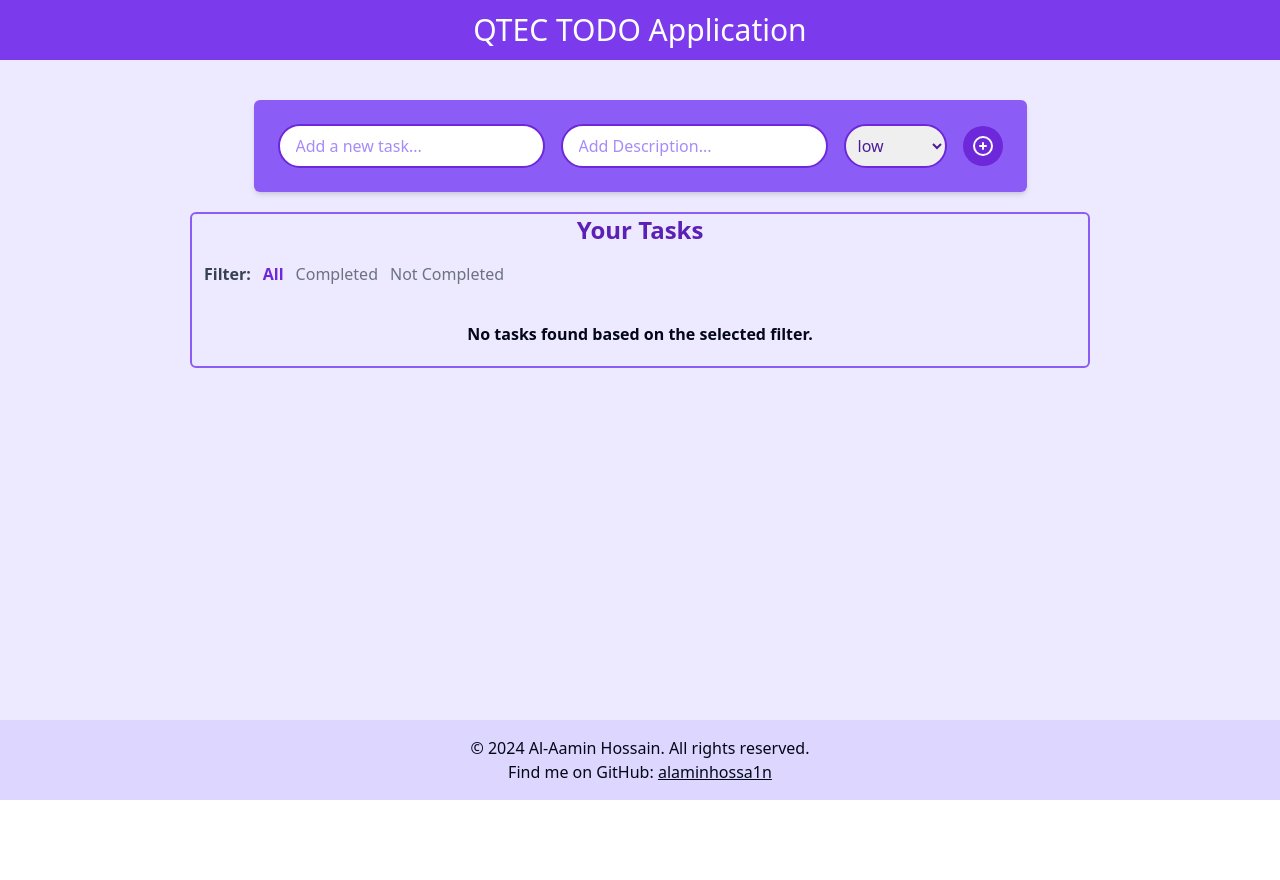
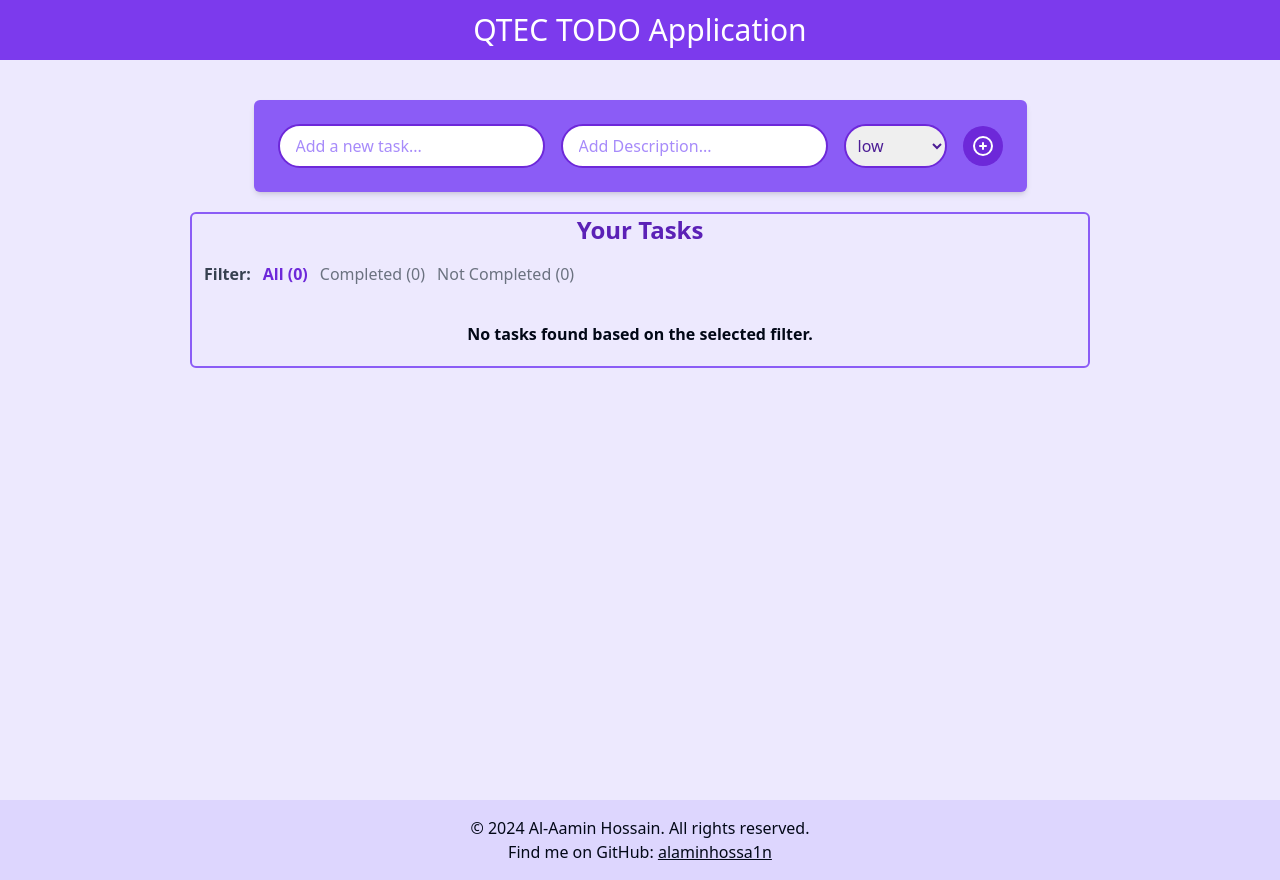
Before and after one commit to alaminhossa1n/todoAppQtec, a React (Vite) app: page / in a window 1280 px wide. Before the commit the page ends 800 px from the top, so only its background shows below. Built offline with nearby package versions, Linux system fonts and the light colour scheme.

Commit message:
footer problem fix

```diff
--- a/src/App.tsx
+++ b/src/App.tsx
@@ -1,11 +1,11 @@
-
+import Footer from "./components/Footer";
 import MainLayout from "./components/layout/MainLayout";
 
 function App() {
-
   return (
     <div>
       <MainLayout />
+      <Footer/>
     </div>
   );
 }
--- /dev/null
+++ b/src/components/Footer.tsx
@@ -0,0 +1,15 @@
+const Footer = () => {
+  return (
+    <footer className="bg-violet-200 py-4 text-center max-w-7xl mx-auto">
+      <p>&copy; 2024 Al-Aamin Hossain. All rights reserved.</p>
+      <p>
+        Find me on GitHub:{" "}
+        <a href="https://github.com/alaminhossa1n" className="underline">
+          alaminhossa1n
+        </a>
+      </p>
+    </footer>
+  );
+};
+
+export default Footer;
--- a/src/components/layout/MainLayout.tsx
+++ b/src/components/layout/MainLayout.tsx
@@ -2,20 +2,11 @@ import Home from "../../pages/Home";
 
 const MainLayout = () => {
   return (
-    <div className="max-w-7xl min-h-screen mx-auto bg-violet-100 relative">
+    <div className=" max-w-7xl min-h-screen mx-auto bg-violet-100">
       <h2 className="text-3xl text-white text-center bg-violet-600 p-3">
         QTEC TODO Application
       </h2>
       <Home />
-      <footer className="bg-violet-200 py-4 text-center absolute bottom-0 m-0 w-full">
-        <p>&copy; 2024 Al-Aamin Hossain. All rights reserved.</p>
-        <p>
-          Find me on GitHub:{" "}
-          <a href="https://github.com/alaminhossa1n" className="underline">
-            alaminhossa1n
-          </a>
-        </p>
-      </footer>
     </div>
   );
 };
--- a/src/pages/Home.tsx
+++ b/src/pages/Home.tsx
@@ -1,4 +1,4 @@
-import { useState } from "react";
+import { useEffect, useState } from "react";
 import AddTodoForm from "../components/AddTodoForm";
 import TaskCard from "../components/TaskCard";
 import { useAppSelector } from "../redux/hooks";
@@ -6,7 +6,13 @@ import { useAppSelector } from "../redux/hooks";
 const Home = () => {
   const todos = useAppSelector((state) => state.todos.todos);
   const [filter, setFilter] = useState("all");
+  const [filteredTodos, setFilteredTodos] = useState(todos);
 
+  const countCompleted = todos.filter((item) => {
+    return item.isCompleted;
+  });
+
+  useEffect(() => {
     const filteredTodos = todos.filter((task) => {
       if (filter === "completed") {
         return task.isCompleted;
@@ -16,10 +22,11 @@ const Home = () => {
         return true;
       }
     });
+    setFilteredTodos(filteredTodos)
+  }, [todos, filter]);
 
   return (
     <div className="p-10">
-
       <AddTodoForm />
       <div className="w-3/4 mt-5 mx-auto px-3 border-2 border-violet-500 rounded-md">
         <h2 className="text-2xl text-center font-bold mb-4 text-violet-800">
@@ -33,7 +40,7 @@ const Home = () => {
               filter === "all" ? "text-violet-700 font-bold" : "text-gray-500"
             } hover:text-violet-700 focus:outline-none`}
           >
-            All
+            All {`(${filteredTodos.length})`}
           </button>
           <button
             onClick={() => setFilter("completed")}
@@ -43,7 +50,7 @@ const Home = () => {
                 : "text-gray-500"
             } hover:text-green-600 focus:outline-none`}
           >
-            Completed
+            Completed {`(${countCompleted.length})`}
           </button>
           <button
             onClick={() => setFilter("notCompleted")}
@@ -53,7 +60,7 @@ const Home = () => {
                 : "text-gray-500"
             } hover:text-red-600 focus:outline-none`}
           >
-            Not Completed
+            Not Completed {`(${todos.length - countCompleted.length})`}
           </button>
         </div>
         {filteredTodos.length ? (
```
Lines whose indentation alone changed are shown as unchanged.
